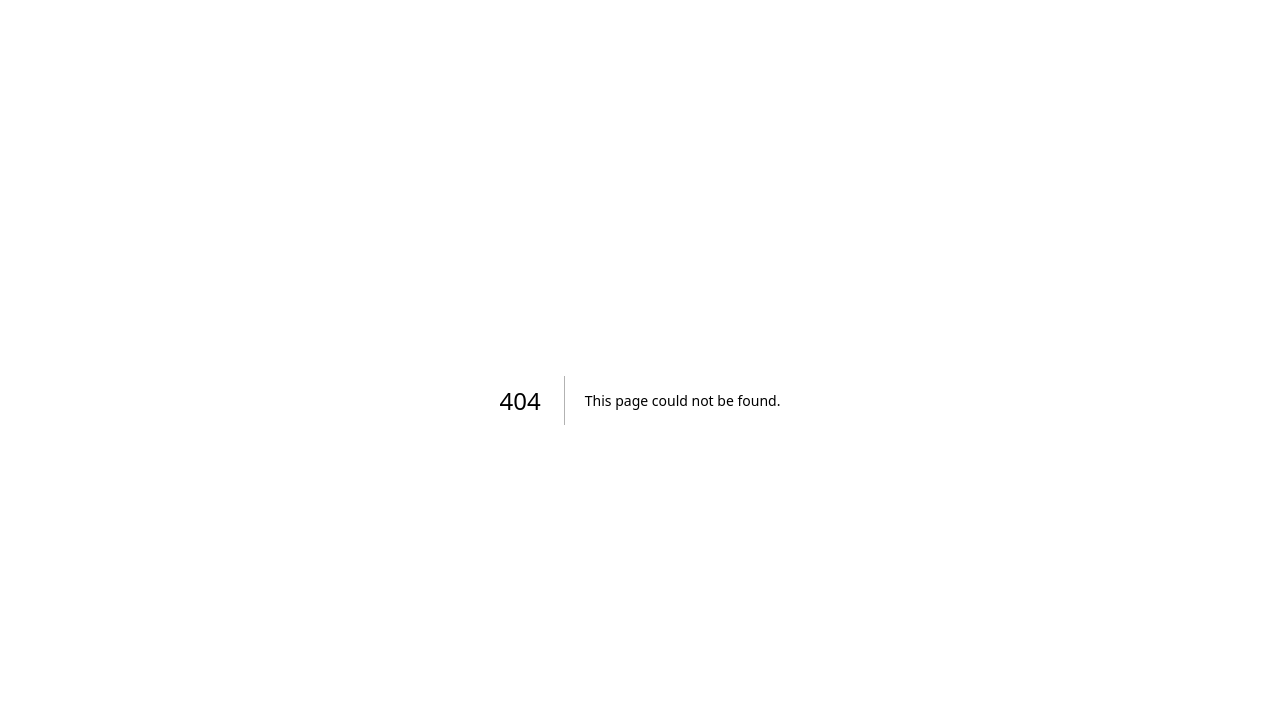
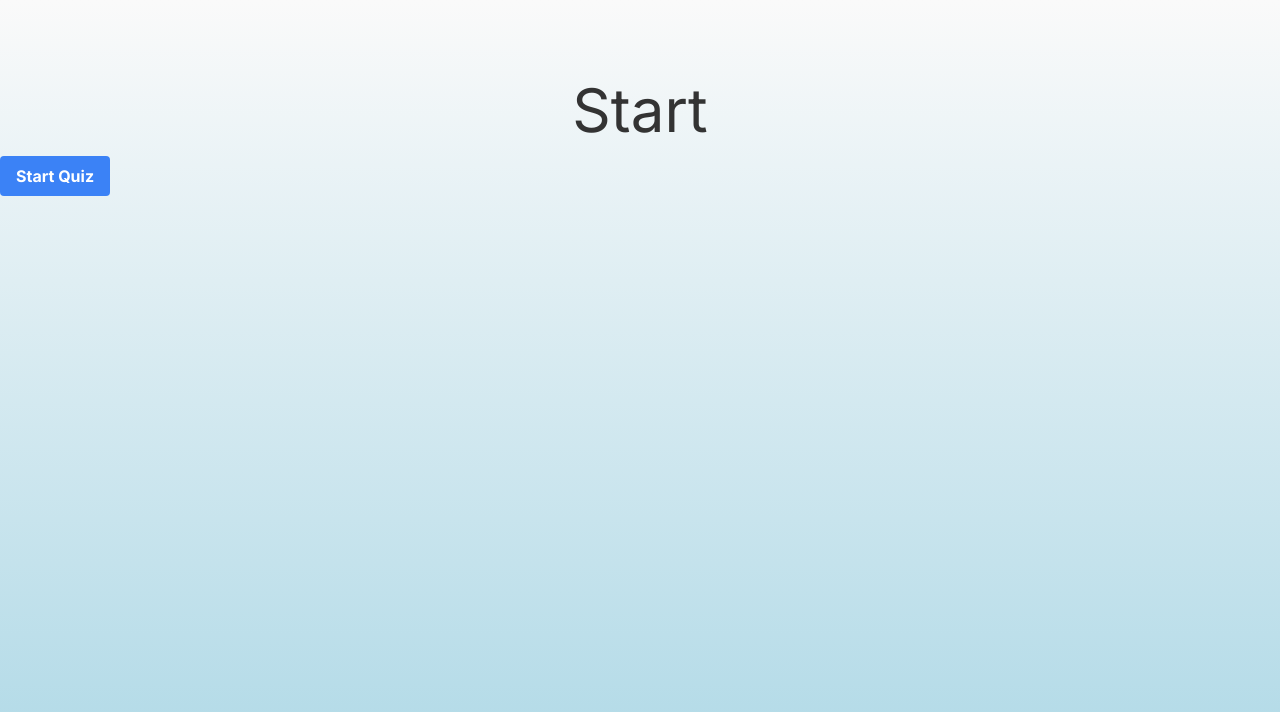
Before and after one commit to Ashutoshkr23/mmm, a Next.js app: page /home/learn/addition/level in a window 1280 px wide. Before the commit this address had no page. Shown: the top 712 px of the page. Built offline with nearby package versions, Linux system fonts and the light colour scheme.

Commit message:
first quiz added

```diff
--- /dev/null
+++ b/app/home/learn/addition/level/page.tsx
@@ -0,0 +1,113 @@
+"use client"
+import React, { useState, useEffect } from 'react';
+
+// Function to generate a random single-digit number
+const generateRandomNumber = () => {
+  return Math.floor(Math.random() * 10); // Returns a random number between 0 and 9
+};
+
+// Function to add two numbers
+const addNumbers = (num1, num2) => {
+  return num1 + num2;
+};
+
+
+
+const Page = () => {
+  const [showQuiz, setShowQuiz] = useState(false);
+  const [userAnswer, setUserAnswer] = useState('');
+  const [num1, setNum1] = useState(null);
+  const [num2, setNum2] = useState(null);
+  const [sum, setSum] = useState(null);
+  const [isCorrect, setIsCorrect] = useState(null);
+  const [questionCount, setQuestionCount] = useState(0);
+  const [correctCount, setCorrectCount] = useState(0);
+  const [startTime, setStartTime] = useState(null);
+  const [endTime, setEndTime] = useState(null);
+
+  const startQuiz = () => {
+    const newNum1 = generateRandomNumber();
+    const newNum2 = generateRandomNumber();
+    const newSum = addNumbers(newNum1, newNum2);
+    setNum1(newNum1);
+    setNum2(newNum2);
+    setSum(newSum);
+    setShowQuiz(true);
+    setStartTime(new Date());
+  };
+
+  const handleInputChange = (event) => {
+    setUserAnswer(event.target.value);
+  };
+
+  const handleEnterPress = (event) => {
+    if (event.key === 'Enter') {
+      checkAnswer();
+    }
+  };
+
+  const checkAnswer = () => {
+    const answer = parseInt(userAnswer);
+    if (!isNaN(answer) && answer === sum) {
+      setIsCorrect(true);
+      setCorrectCount(prevCount => prevCount + 1);
+    } else {
+      setIsCorrect(false);
+    }
+    setQuestionCount(prevCount => prevCount + 1);
+    setUserAnswer('');
+  };
+
+  useEffect(() => {
+    if (questionCount === 60) {
+      setEndTime(new Date());
+      setShowQuiz(false);
+    } else {
+      const newNum1 = generateRandomNumber();
+      const newNum2 = generateRandomNumber();
+      const newSum = addNumbers(newNum1, newNum2);
+      setNum1(newNum1);
+      setNum2(newNum2);
+      setSum(newSum);
+      setUserAnswer('');
+      setIsCorrect(null);
+    }
+  }, [questionCount]);
+
+  return (
+    <div className='bg-gradient-to-b from-White to-light-blue min-h-screen w-full py-20'>
+      <h1 className='text-Black text-6xl text-center'>Start</h1>
+      {!showQuiz && questionCount < 60 && (
+        <button onClick={startQuiz} className='bg-blue-500 hover:bg-blue-700 text-white font-bold py-2 px-4 rounded mt-4'>
+          Start Quiz
+        </button>
+      )}
+      {showQuiz && questionCount < 60 && (
+        <div className='text-center mt-8'>
+          <p className='text-Black text-2xl'>Question {questionCount + 1}: What is the sum of {num1} and {num2}?</p>
+          <input
+            type="text"
+            value={userAnswer}
+            onChange={handleInputChange}
+            onKeyDown={handleEnterPress}
+            className='border border-gray-400 text-Black rounded px-4 py-2 mt-4'
+          />
+          {isCorrect !== null && (
+            <p className={`mt-4 text-${isCorrect ? 'green' : 'red'}-500 text-lg font-bold`}>
+              {isCorrect ? 'Correct!' : 'Wrong!'}
+            </p>
+          )}
+        </div>
+      )}
+      {questionCount === 60 && (
+        <div className='text-center mt-8'>
+          <h2 className='text-2xl font-bold'>Quiz Completed!</h2>
+          <p className='mt-4'>Number of Correct Answers: {correctCount}</p>
+          <p>Time taken: {Math.round((endTime - startTime) / 1000)} seconds</p>
+        </div>
+      )}
+    </div>
+  );
+};
+
+export default Page;
```
